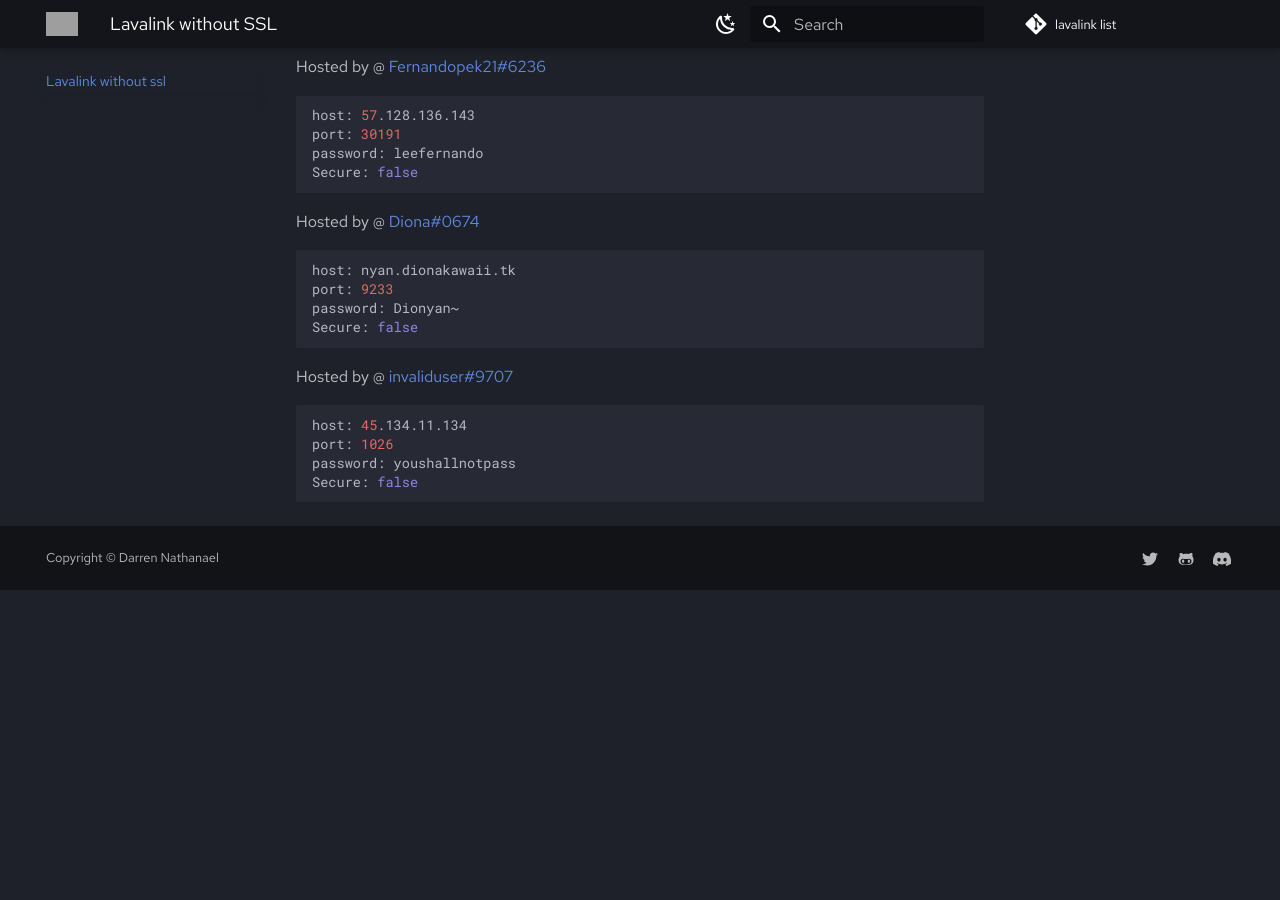
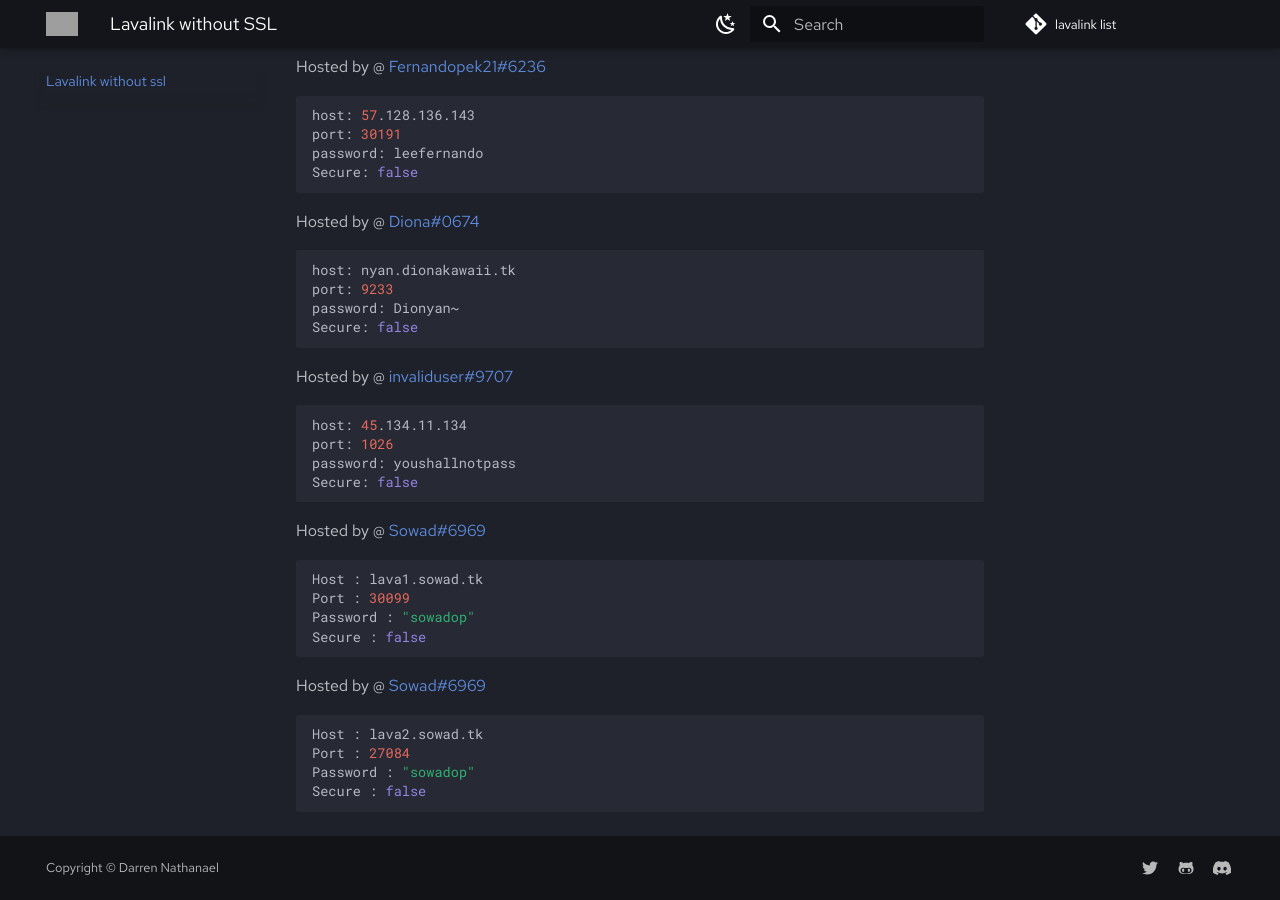
Before and after one commit to DarrenOfficial/lavalink-list, an MkDocs documentation site: the page built from docs/NoSSL/lavalink-without-ssl.md, in a window 1280 px wide and 900 px high, scrolled down 1767 px. Built offline with MkDocs 1.6.1 and Material for MkDocs 9.7.7, drawn with Linux system fonts in a browser that asks for light colours; comment, search, counter and statistics services are not loaded; before the commit the page ends 2357 px from its top, so only the background shows below that; grey boxes are pictures that could not be loaded.

Commit message:
Update lavalink-without-ssl.md (#202)

````diff
--- a/docs/NoSSL/lavalink-without-ssl.md
+++ b/docs/NoSSL/lavalink-without-ssl.md
@@ -107,3 +107,19 @@ port: 1026
 password: youshallnotpass
 Secure: false
 ```
+
+Hosted by @ [Sowad#6969](https://discord.gg/yTvhknzeW6)
+```bash
+Host : lava1.sowad.tk
+Port : 30099
+Password : "sowadop"
+Secure : false
+```
+
+Hosted by @ [Sowad#6969](https://discord.gg/yTvhknzeW6)
+```bash
+Host : lava2.sowad.tk
+Port : 27084
+Password : "sowadop"
+Secure : false
+```
````
